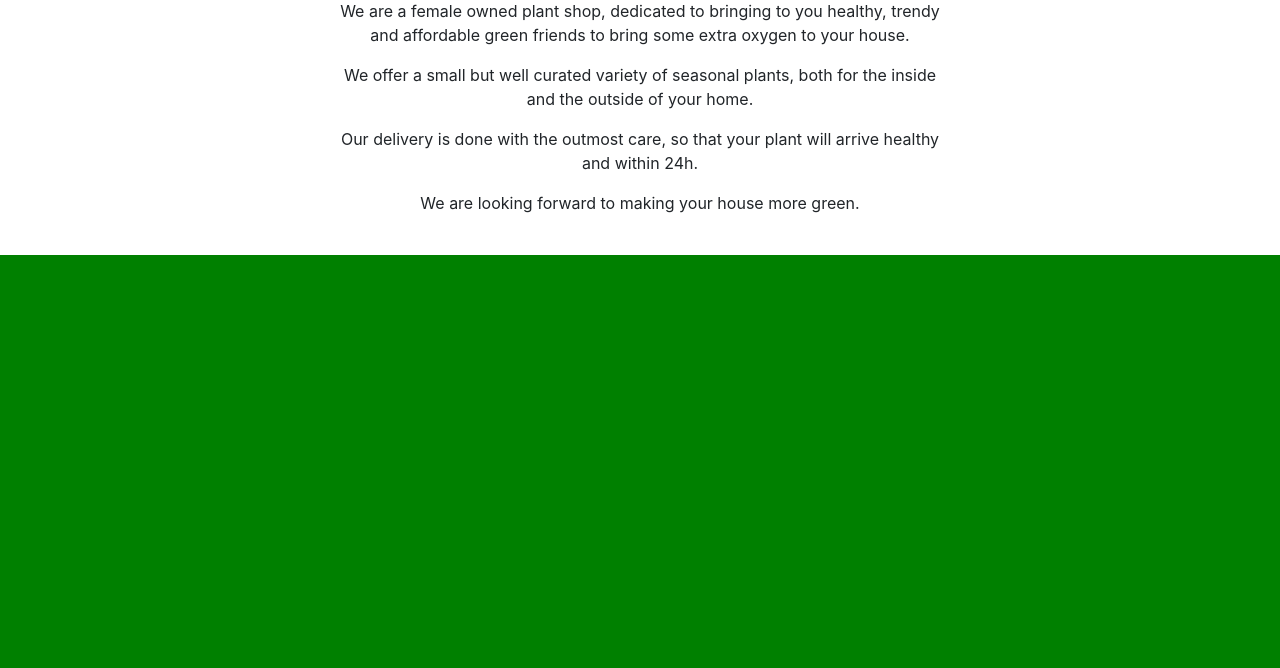
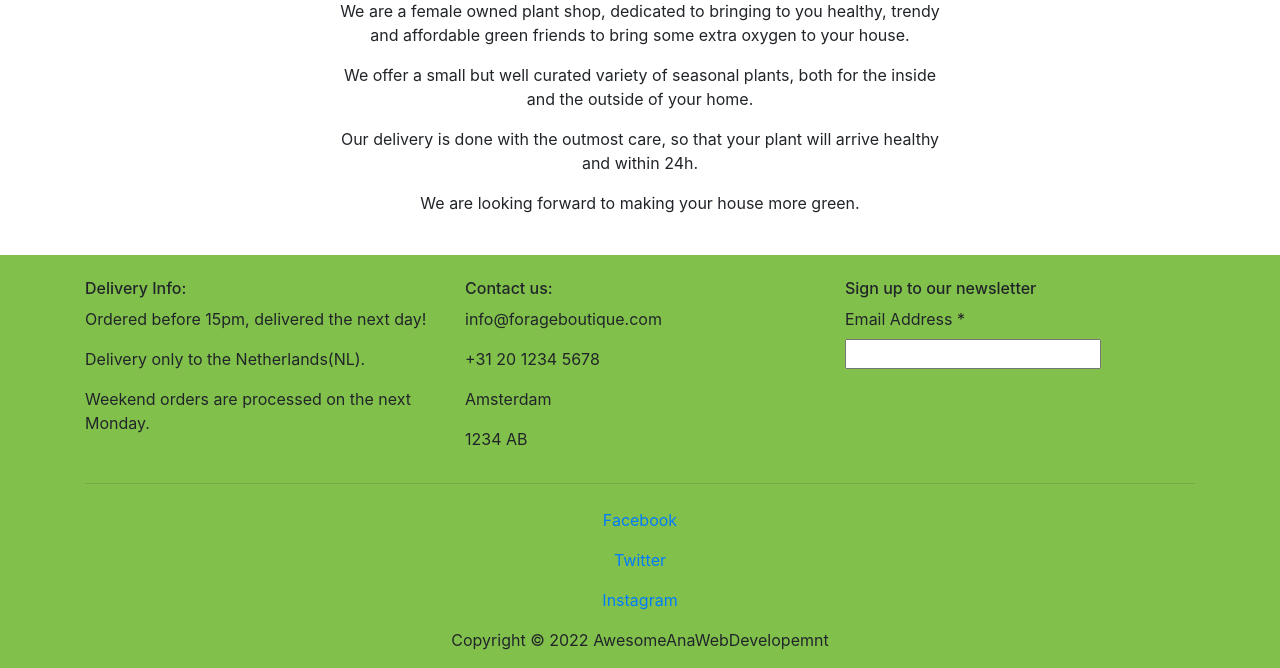
Before and after one commit to anabramos/forageboutique, a Django app: page / in a window 1280 px wide. Shown: the part 727-1395 px from the top of the page. Before the commit the page ends 982 px from the top, so only its background shows below. Run offline with Django 3.2, Linux system fonts and the light colour scheme; some libraries are stand-ins or nearby versions.

Commit message:
Add footer to base.html

```diff
--- a/static/css/style.css
+++ b/static/css/style.css
@@ -1,3 +1,13 @@
+/* General Color Styling */
+
+.text-light-green {
+    color: #81C14B;
+}
+
+.bg-light-green {
+    background-color: #81C14B;
+}
+
 /* Hero Image */
 
 .hero-image {
--- a/templates/base.html
+++ b/templates/base.html
@@ -75,10 +75,66 @@
                     </ul>
                 </div>
             </nav>
+        </div>
 
         {% block content %}
 
         {% endblock %}
 
+        <!-- Footer -->
+        <footer class="footer bg-light-green">
+            <div class="container my-4">
+                <div class="row footer-row">
+                    <!-- delivery information -->
+                    <div class="col-xs-6 col-md-4">
+                        <h6>Delivery Info:</h6>
+                        <p>Ordered before 15pm, delivered the next day!</p>
+                        <p>Delivery only to the Netherlands(NL).</p>
+                        <p>Weekend orders are processed on the next Monday.</p>
+                    </div>
+                    <!-- contact details -->
+                    <div class="col-xs-6 col-md-4">
+                        <h6>Contact us:</h6>
+                        <p>info@forageboutique.com</p>
+                        <p>+31 20 1234 5678</p>
+                        <p>Amsterdam</p>
+                        <p>1234 AB</p>
+                    </div>
+                    <!-- newsletter -->
+                    <div class="col-xs-6 col-md-4">
+                        <h6>Sign up to our newsletter</h6>
+                        <form method="post">
+                            <div>
+                                <label>Email Address <span>*</span></label>
+                                <input type="email" value="" name="email">
+                            </div>
+                        </form>
+                    </div>
+                </div>
+                <hr>
+            </div>
+            <div class="container">
+                <div class="row text-center">
+                    <!-- social media links -->
+                    <div class="col-12">
+                        <div class="list-group-horizontal text-center">
+                            <p class="mx-3">
+                                <a class="facebook" href="https://www.facebook.com/" target="_blank">Facebook</a>
+                            </p>
+                            <p class="mx-3">
+                                <a class="twitter" href="https://twitter.com/?lang=en" target="_blank">Twitter</a>
+                            </p>
+                            <p class="mx-3">
+                                <a class="instagram" href="https://www.instagram.com/" target="_blank">Instagram</a>
+                            </p>
+                        </div>
+                    </div>
+                    <!-- copyright website -->
+                    <div class="col-12">
+                        <p>Copyright &copy; 2022 AwesomeAnaWebDevelopemnt</p>
+                    </div>
+                </div>
+            </div>
+        </footer>
     </body>
 </html>
```
